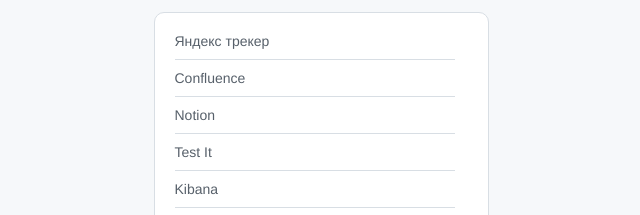
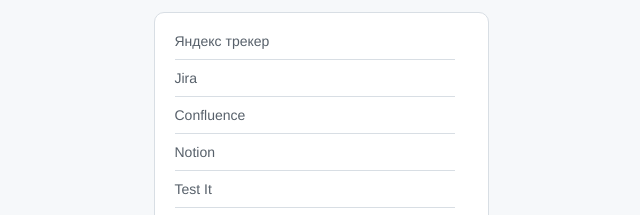
Before and after one commit to nikita-vrn/nikita-vrn.github.io, a plain HTML site: page index.html in a window 1280 px wide. Shown: the part 779-994 px from the top of the page, 319-959 px from the left. Drawn offline with Linux system fonts and the light colour scheme.

Commit message:
Update index.html

```diff
--- a/index.html
+++ b/index.html
@@ -39,6 +39,9 @@
         <ul class="links__container">
           <li class="links__link">
             <p class="links__title">Яндекс трекер</p>
+          </li>
+          <li class="links__link">
+            <p class="links__title">Jira</p>
           </li>
           <li class="links__link">
             <p class="links__title">Confluence</p>
```
